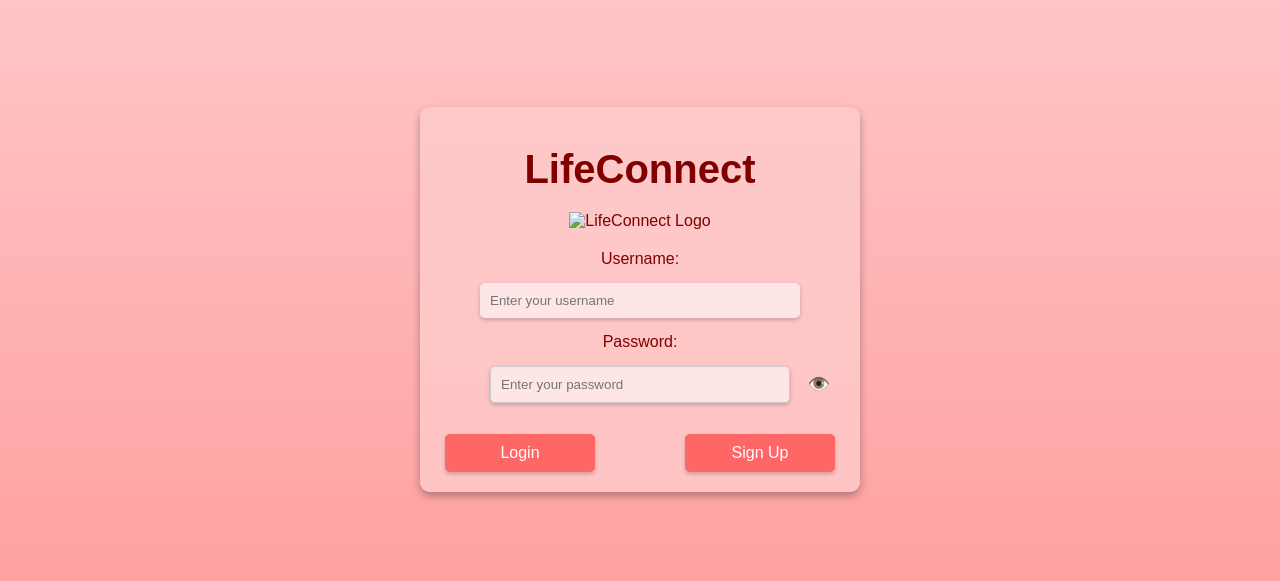
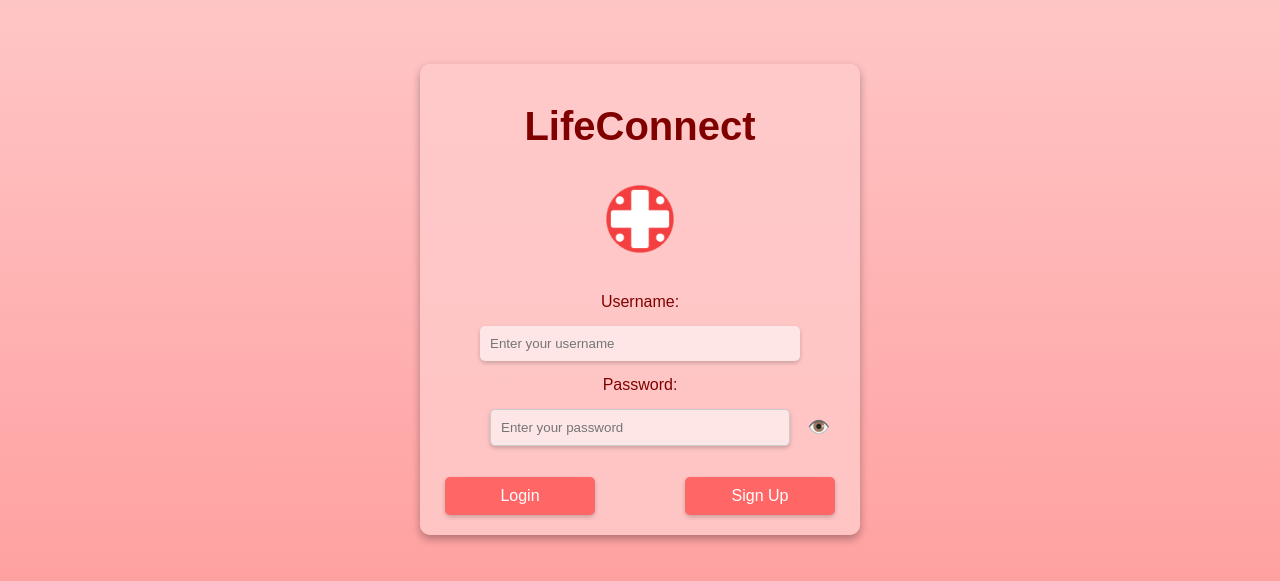
Before and after one commit to shifan-cp/life_connect, a plain HTML site: page index.html in a window 1280 px wide. Shown: the part 101-682 px from the top of the page. Drawn offline with Linux system fonts and the light colour scheme.

Commit message:
Update index.html

```diff
--- a/index.html
+++ b/index.html
@@ -16,7 +16,7 @@
   </header>
   <main>
     <div class="logo-placeholder">
-      <img src="assets/logo.png" alt="LifeConnect Logo" class="logo">
+      <img src="images/logo.png" alt="LifeConnect Logo" class="logo">
     </div>
     <form id="login-form">
       <label for="login-username">Username:</label>
```
